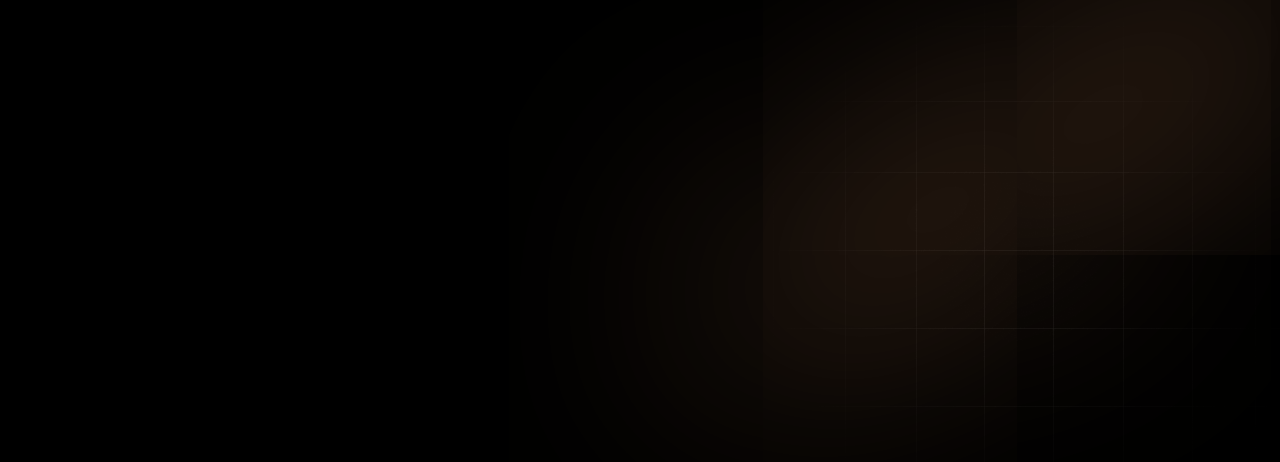
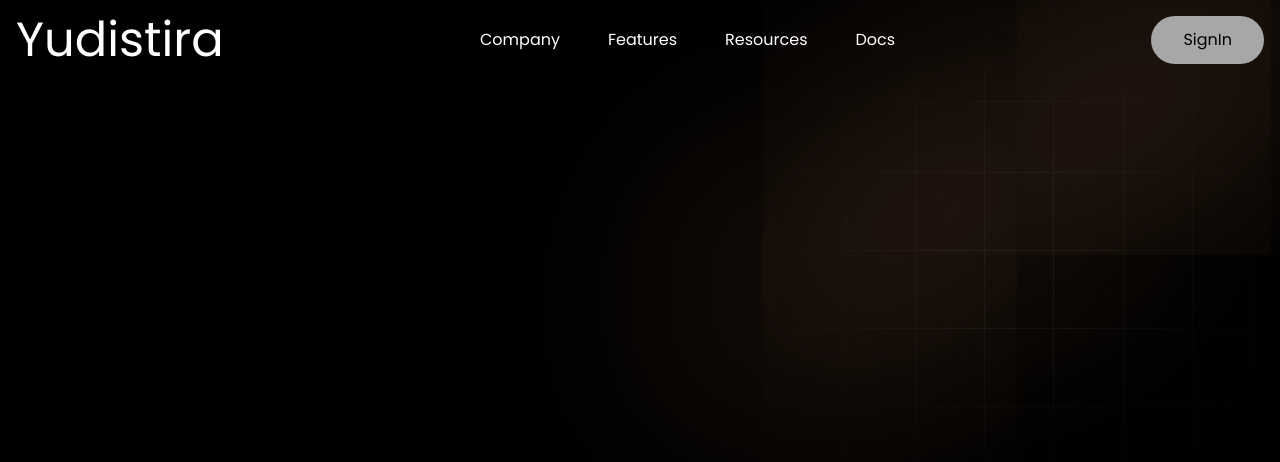
Before and after one commit to yudisdev/3d-StarUp-app, a React (Vite) app: page / in a window 1280 px wide. Shown: the top 462 px of the page. Built offline with nearby package versions, Linux system fonts and the light colour scheme.

Commit message:
update header in header.jsx

```diff
--- a/src/App.jsx
+++ b/src/App.jsx
@@ -1,3 +1,5 @@
+import Header from "./components/Header"
+
 export default function App () {
   return(
     <main>
@@ -6,6 +8,8 @@ export default function App () {
 
       {/* Blur effect */}
       <div className="h-0 w-[40rem] absolute top-[20%] right-[-5%] shadow-[0_0_900px_20px_#e99b63] -rotate-[30deg] -z-10"></div>
+
+      <Header/>
     </main>
   )
 }
--- a/src/components/Header.jsx
+++ b/src/components/Header.jsx
@@ -2,7 +2,33 @@
 
 const Header = () => {
   return (
-    <header className="flex justify-between items-center py-4 px-4 ig:px-20"></header>
+    <header className="flex justify-between items-center py-4 px-4 ig:px-20">
+
+        <h1 className="text-3xl md:text-4xl lg:text-5xl font-light m-0">
+            Yudistira
+        </h1>
+
+        {/* desktop navigation */}
+        <nav className="hidden md:flex items-center gap-12">
+            <a className="text-base tracking-widertran transition-colors hover:text-gray-300 z-50" href="">
+                Company
+            </a>
+            <a className="text-base tracking-widertran transition-colors hover:text-gray-300 z-50" href="">
+                Features
+            </a>
+            <a className="text-base tracking-widertran transition-colors hover:text-gray-300 z-50" href="">
+                Resources
+            </a>
+            <a className="text-base tracking-widertran transition-colors hover:text-gray-300 z-50" href="">
+                Docs
+            </a>
+        </nav>
+
+        <button className="hidden md:block bg-[#a7a7a7] text-black py-3 px-8 rounded-full">
+            SignIn
+        </button>
+
+    </header>
   )
 }
 
```
